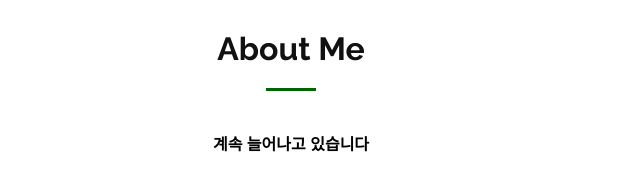
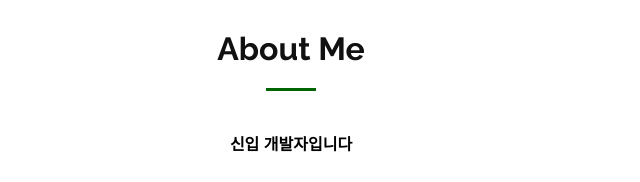
Before and after one commit to moonseoklee/portfolio, a plain HTML site: page index.html in a window 1280 px wide. Shown: the part 940-1122 px from the top of the page, 349-989 px from the left. Drawn offline with nearby package versions, Linux system fonts and the light colour scheme.

Commit message:
modify some text

```diff
--- a/index.html
+++ b/index.html
@@ -121,7 +121,7 @@ About Section
             <div class="col-md-12">
                 <h3 class="section-title">About Me</h3>
                 <div class="section-title-divider"></div>
-                <p class="section-description"><div style="text-align: center" class="ns">계속 늘어나고 있습니다</div></p>
+                <p class="section-description"><div style="text-align: center" class="ns">신입 개발자입니다</div></p>
             </div>
         </div>
     </div>
```
